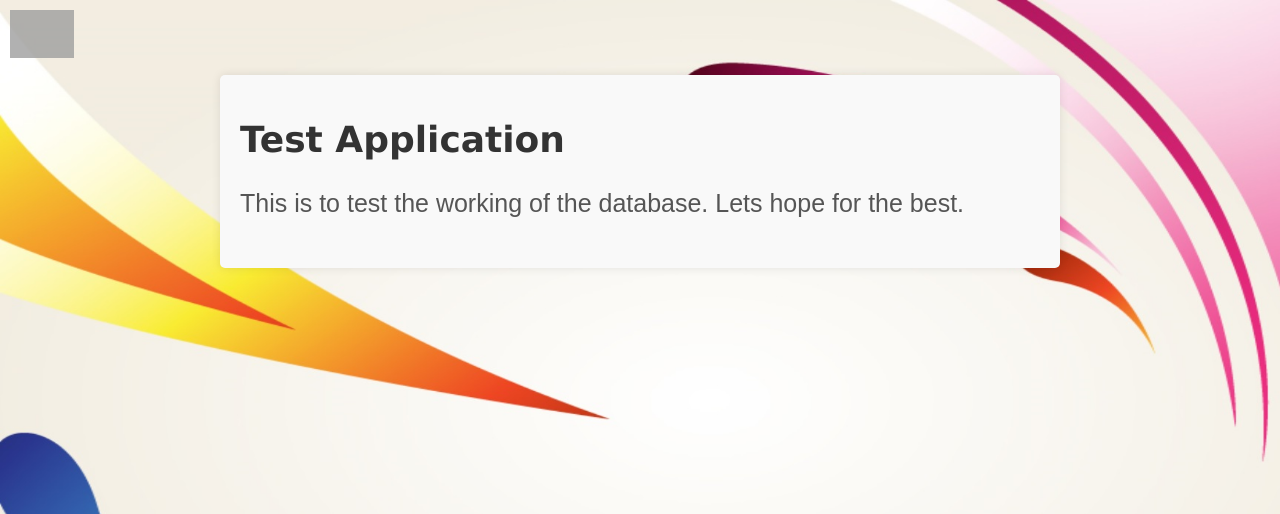
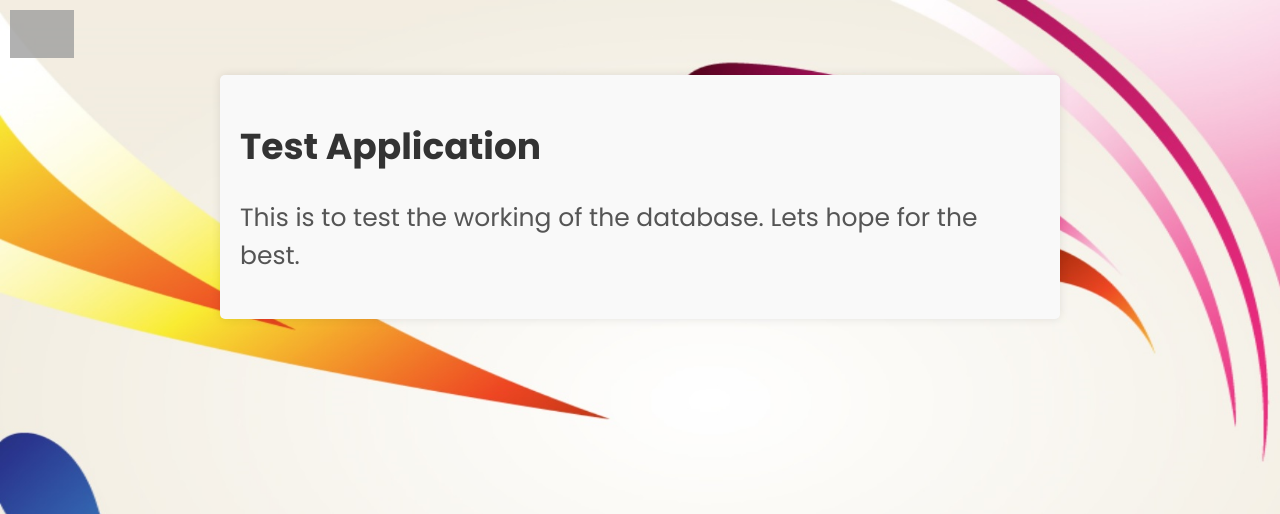
Before and after one commit to Kaus1kC0des/Flask_Web_Application, a Flask app: page /post/1 in a window 1280 px wide. Shown: the top 514 px of the page. Run offline with Flask 3, Linux system fonts and the light colour scheme; data comes from the database, SQL or seed files in the repository; grey boxes are pictures that could not be loaded.

Commit message:
Update post.jinja2

```diff
--- a/templates/post.jinja2
+++ b/templates/post.jinja2
@@ -2,6 +2,8 @@
 
 {% block content %}
 <style>
+    @import url('https://fonts.googleapis.com/css?family=Poppins:wght@300;400;500;600;700;800;900&display=swap');
+
     /* Add your CSS styles here */
     .post {
         max-width: 800px;
@@ -16,14 +18,15 @@
         font-size: 36px;
         color: #333;
         margin-bottom: 10px;
-        font-family: Verdana, Arial, Helvetica, sans-serif;
+        font-family: 'Poppins', sans-serif;
     }
 
     .post-content {
         font-size: 25px;
         color: #555;
         line-height: 1.5;
-        font-family: Arial, Helvetica, sans-serif;
+        font-family: 'Poppins', sans-serif;
+
     }
 
     /* Optional: Add more styling as needed */
```
